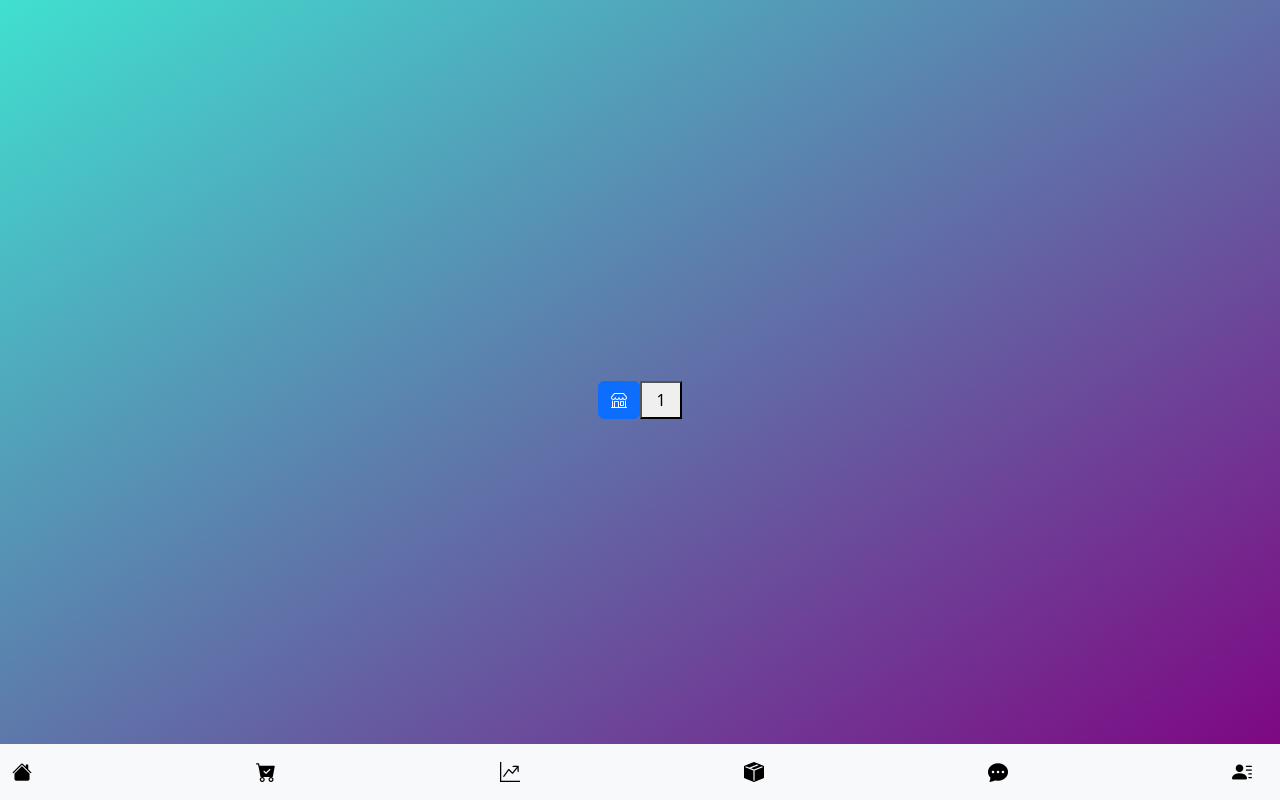
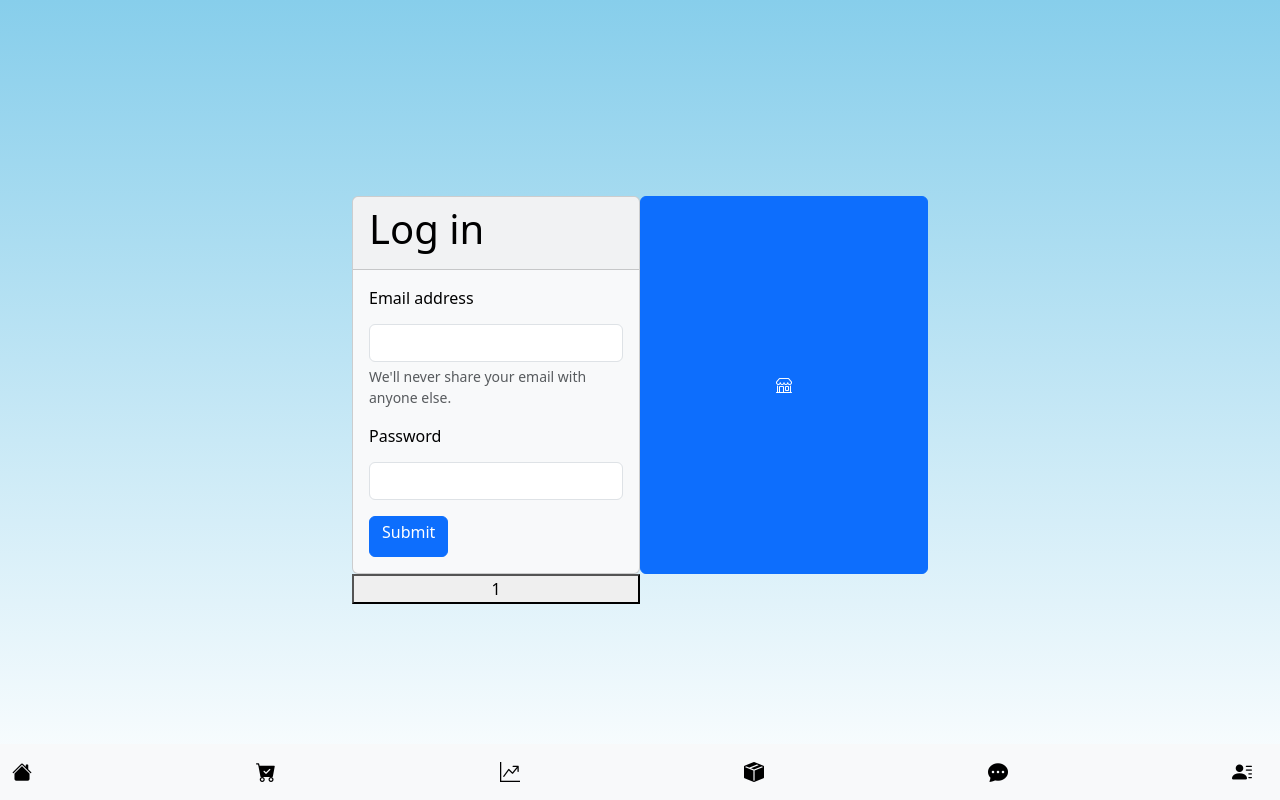
Before and after one commit to nugriz/scdsfrontend, a Vue app: page / in a window 1280 px wide. Both pictures are taken after a click on the link 22 px from the left and 772 px from the top of the page. Built offline with nearby package versions, Linux system fonts and the light colour scheme; no server answers.

Commit message:
add login card

```diff
--- a/src/App.vue
+++ b/src/App.vue
@@ -21,9 +21,33 @@ watchEffect(() => {
 </script>
 
 <template>
-  <meta name="theme-color" content="#FFFFFF" />
+  <!-- header -->
+  <meta name="theme-color" content="#87CEEB" />
   <link rel="stylesheet" href="https://cdn.jsdelivr.net/npm/bootstrap-icons@1.11.2/font/bootstrap-icons.min.css">
   <link href="https://cdn.jsdelivr.net/npm/bootstrap@5.3.2/dist/css/bootstrap.min.css" rel="stylesheet" integrity="sha384-T3c6CoIi6uLrA9TneNEoa7RxnatzjcDSCmG1MXxSR1GAsXEV/Dwwykc2MPK8M2HN" crossorigin="anonymous">
+
+  <!-- body -->
+
+  <!-- login & signup -->
+  <div class="card text-bg-light mt-12" style="max-width: 18rem;" :style="{ 'visibility': state.name === 'home' ? 'visible' : 'hidden'}">
+    <div class="card-header"><h1>Log in</h1></div>
+    <div class="card-body">
+      <form>
+        <div class="mb-3">
+          <label for="exampleInputEmail1" class="form-label"><h6>Email address</h6></label>
+          <input type="email" class="form-control" id="exampleInputEmail1" aria-describedby="emailHelp">
+          <div id="emailHelp" class="form-text">We'll never share your email with anyone else.</div>
+        </div>
+        <div class="mb-3">
+          <label for="exampleInputPassword1" class="form-label"><h6>Password</h6></label>
+          <input type="password" class="form-control" id="exampleInputPassword1">
+        </div>
+        <button type="submit" class="btn btn-primary"><h6>Submit</h6></button>
+      </form>
+    </div>
+  </div>
+
+
   <button :style="{ 'visibility': state.name === 'home' ? 'visible' : 'hidden'}" type="button" class="btn btn-primary" @click="state.count++">
     <i class="bi bi-shop"></i>
   </button>
--- a/src/assets/base.css
+++ b/src/assets/base.css
@@ -61,7 +61,7 @@
 body {
   min-height: 100vh;
   color: var(--color-text);
-  background: linear-gradient(to bottom right, turquoise, purple);
+  background: linear-gradient(to bottom, skyblue, white);
   transition:
     color 0.5s,
     background-color 0.5s;
```
